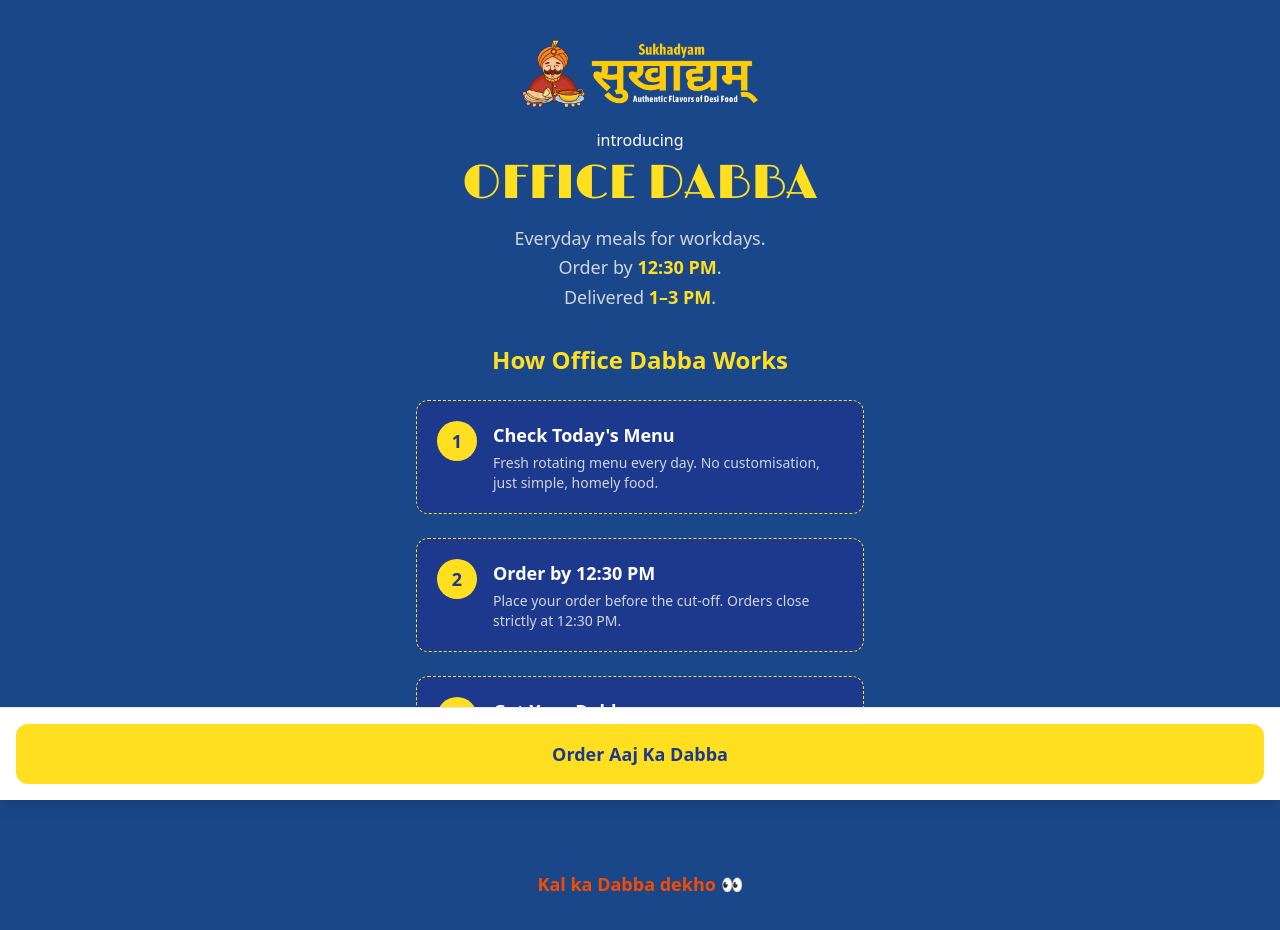
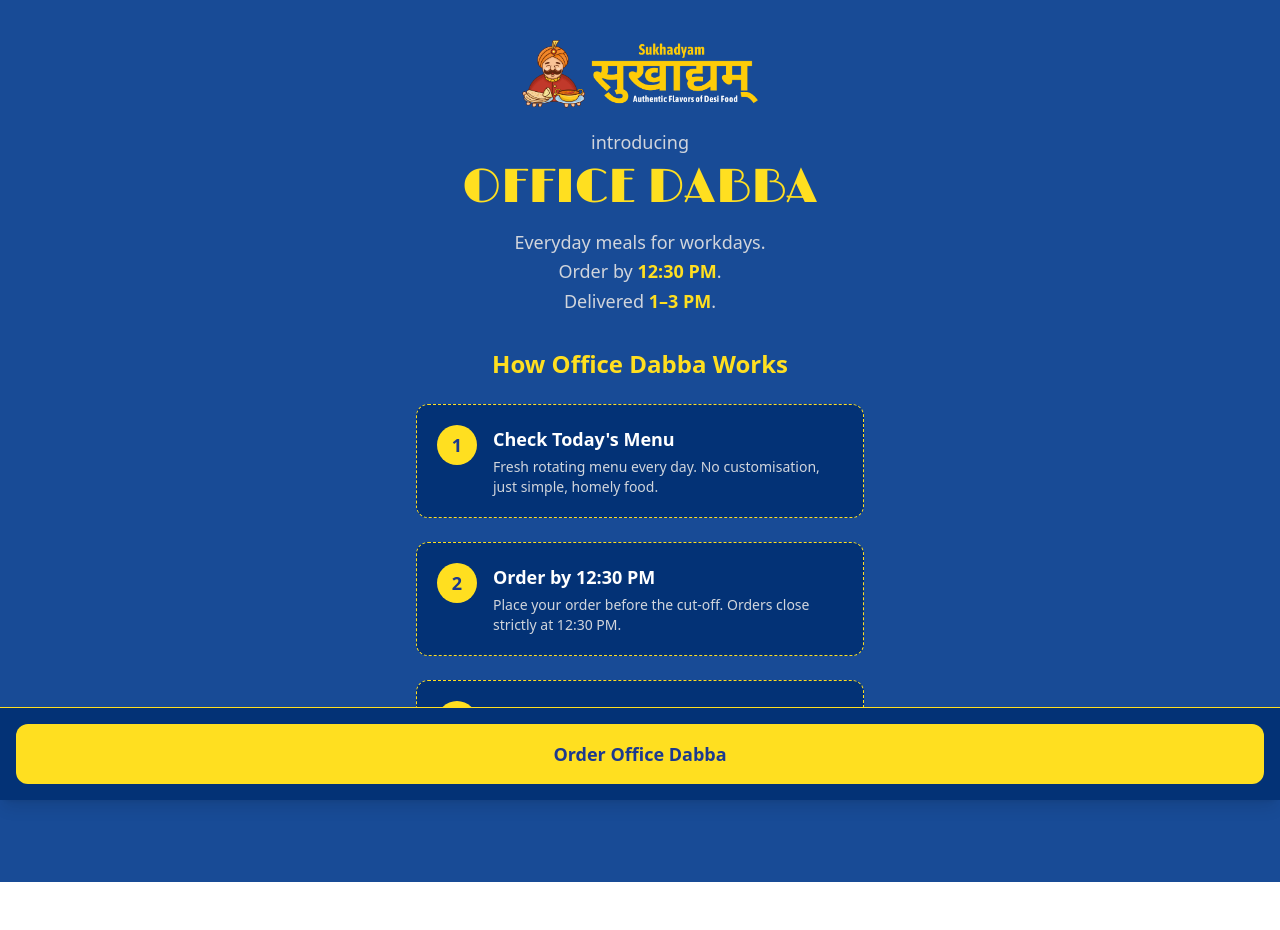
Before and after one commit to sharadsxn24/sukhadyam-website, a Next.js app in the folder apps/web/: page / in a window 1280 px wide. Shown: the top 930 px of the page. After the commit the page ends 882 px from the top, so only its background shows below. Built offline with nearby package versions, Linux system fonts and the light colour scheme.

Commit message:
Style changes

```diff
--- a/apps/web/app/page.tsx
+++ b/apps/web/app/page.tsx
@@ -3,12 +3,12 @@
 
 export default function Home() {
   return (
-    <div className="min-h-screen pb-10" style={{ backgroundColor: '#1a4789' }}>
+    <div className="min-h-screen pb-10" style={{ backgroundColor: '#184b96' }}>
       {/* Hero Section */}
       <section className="pt-8 pb-8 px-4">
         <div className="max-w-md mx-auto text-center">
           <img src="/images/sukhadyam-logo.png" alt="Sukhadyam" style={{ height: 80, width: 'auto', margin: '0 auto' }} />
-          <div className="flex items-center justify-center text-white mt-4 mb-1">introducing</div>
+          <div className="flex items-center justify-center text-lg text-gray-300 mt-4 mb-1">introducing</div>
           <h1 className="text-4xl md:text-5xl font-bold text-white mb-4">
             <span className="text-yellow-300 uppercase dabba-cursive">Office Dabba</span>
           </h1>
@@ -27,7 +27,7 @@
         <div className="max-w-md mx-auto">
           <h2 className="text-2xl font-bold text-yellow-300 mb-6 text-center">How Office Dabba Works</h2>
           <div className="space-y-6">
-            <div className="bg-blue-900 text-white rounded-xl p-5 border border-yellow-300 border-dashed">
+            <div className="text-white rounded-xl p-5 border border-yellow-300 border-dashed" style={{ backgroundColor: '#033276' }}>
               <div className="flex items-start gap-4">
                 <div className="w-10 h-10 bg-yellow-300 text-blue-900 rounded-full flex items-center justify-center font-bold text-lg flex-shrink-0">1</div>
                 <div>
@@ -37,7 +37,7 @@
               </div>
             </div>
 
-            <div className="bg-blue-900 text-white rounded-xl p-5 border border-yellow-300 border-dashed">
+            <div className="text-white rounded-xl p-5 border border-yellow-300 border-dashed" style={{ backgroundColor: '#033276' }}>
               <div className="flex items-start gap-4">
                 <div className="w-10 h-10 bg-yellow-300 text-blue-900 rounded-full flex items-center justify-center font-bold text-lg flex-shrink-0">2</div>
                 <div>
@@ -47,7 +47,7 @@
               </div>
             </div>
 
-            <div className="bg-blue-900 text-white rounded-xl p-5 border border-yellow-300 border-dashed">
+            <div className="text-white rounded-xl p-5 border border-yellow-300 border-dashed" style={{ backgroundColor: '#033276' }}>
               <div className="flex items-start gap-4">
                 <div className="w-10 h-10 bg-yellow-300 text-blue-900 rounded-full flex items-center justify-center font-bold text-lg flex-shrink-0">3</div>
                 <div>
@@ -60,16 +60,7 @@
         </div>
       </section>
 
-      {/* CTA Section */}
-      <section className="py-8 px-4">
-        <div className="max-w-md mx-auto text-center">
-          <Link href="/kal-ka-dabba" className="text-orange-600 hover:text-orange-700 font-semibold text-lg">
-            Kal ka Dabba dekho 👀
-          </Link>
-        </div>
-      </section>
-
-      <StickyCta href="/dabba" label="Order Aaj Ka Dabba" />
+      <StickyCta href="/office-dabba" label="Order Office Dabba" />
     </div>
   );
 }
--- a/apps/web/components/dabba/sticky-cta.tsx
+++ b/apps/web/components/dabba/sticky-cta.tsx
@@ -20,7 +20,7 @@
   }
 
   return (
-    <div className="fixed bottom-0 left-0 right-0 z-50 bg-white border-t border-gray-200 p-4 shadow-lg">
+    <div className="fixed bottom-0 left-0 right-0 z-50 p-4 shadow-lg border-t border-yellow-300" style={{ backgroundColor: '#033276' }}>
       <Link href={href} className="block w-full bg-yellow-300 hover:bg-yellow-400 text-blue-900 py-4 px-6 rounded-xl font-semibold text-lg text-center transition-colors">
         {label}
       </Link>
```
